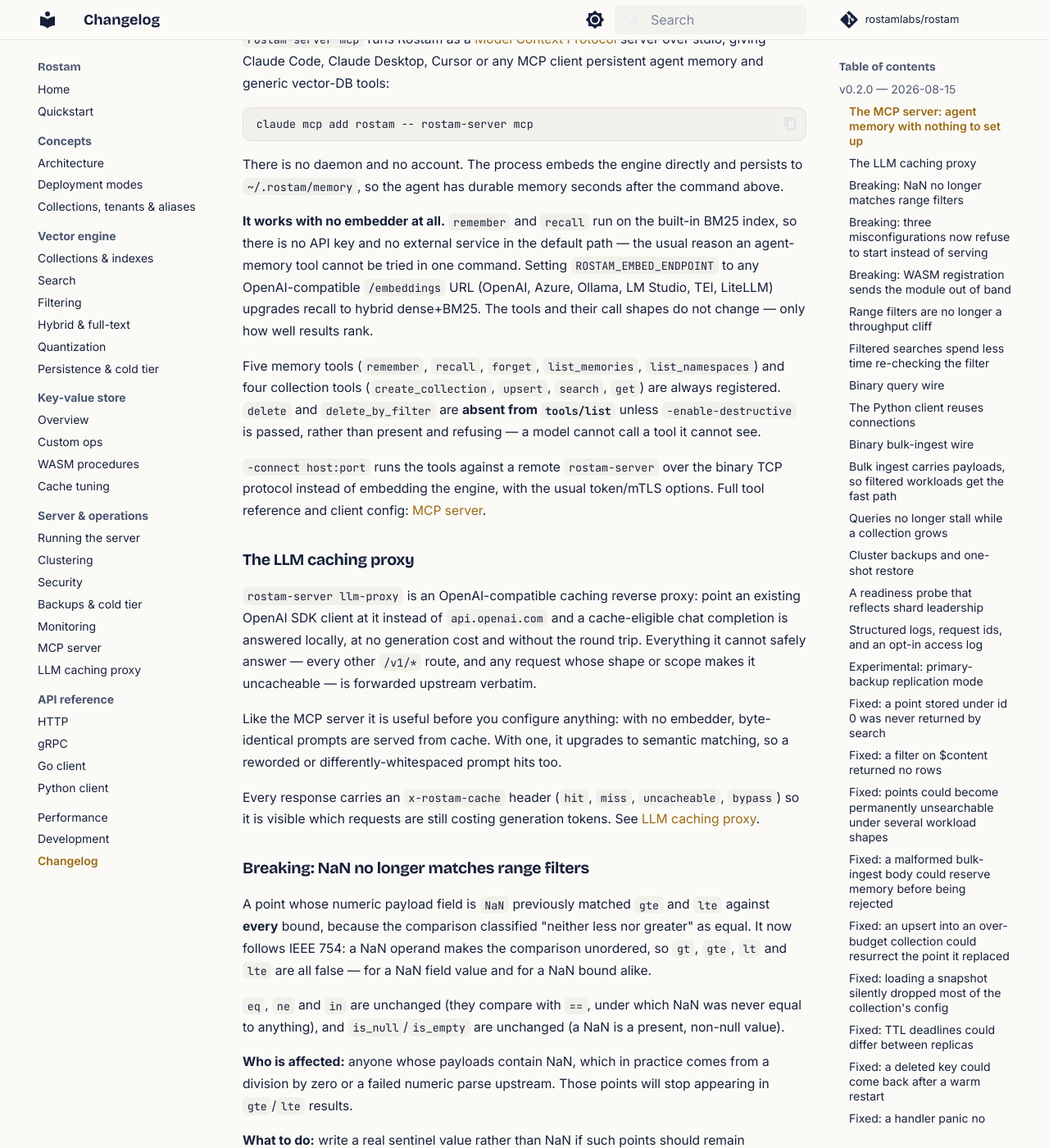
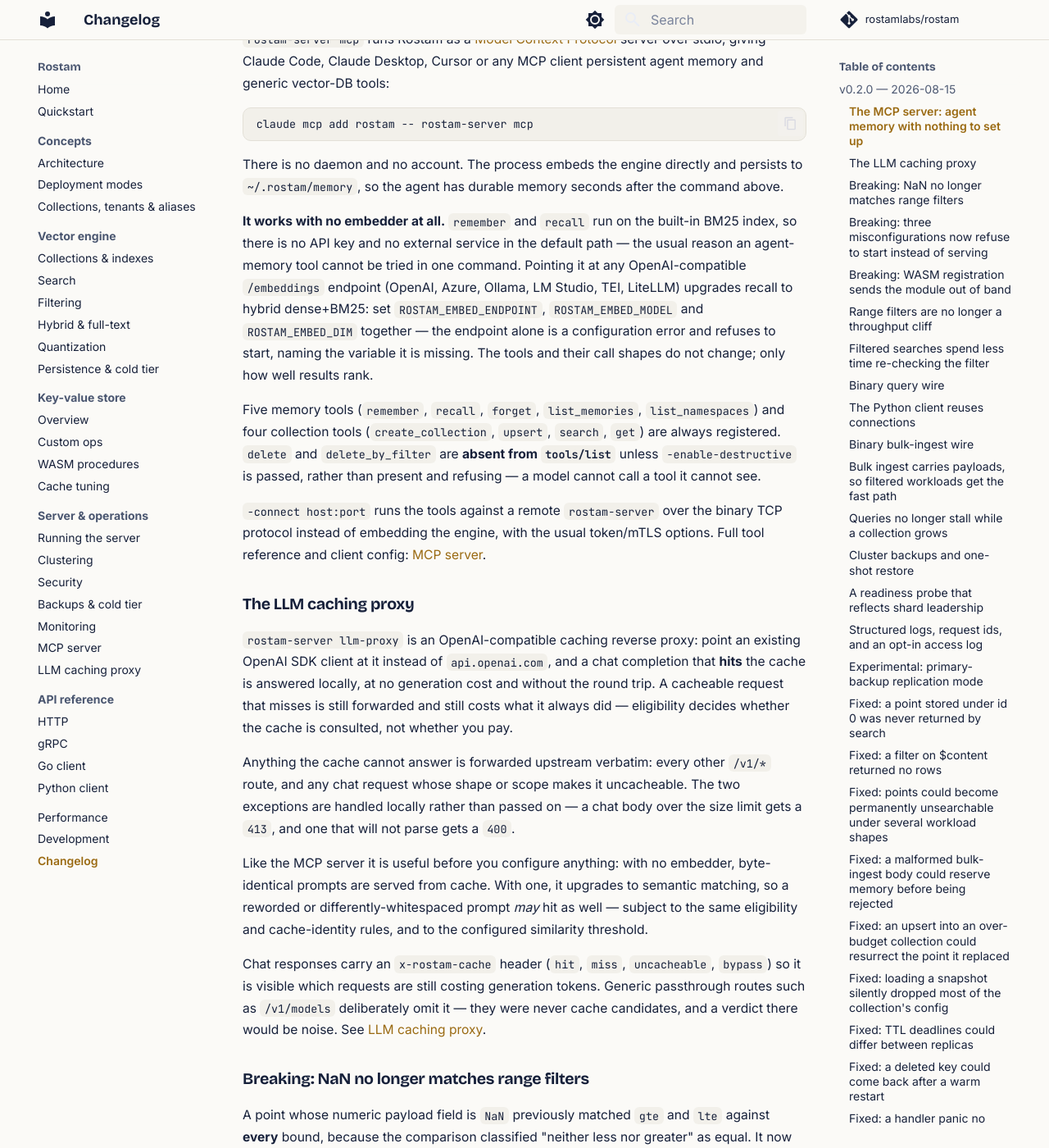
Before and after one commit to Keivan-S/rostam, an MkDocs documentation site: the page built from docs/changelog.md, in a window 1280 px wide and 1400 px high, scrolled down 369 px. Shown: the whole window at 82% size. Built offline with MkDocs 1.6.1 and Material for MkDocs 9.7.7, drawn with Linux system fonts in a browser that asks for light colours; comment, search, counter and statistics services are not loaded.

Commit message:
docs(changelog): correct five overstatements in the new entries
All five verified against the source rather than taken on the reviewers' word:

- The embedder needs ROSTAM_EMBED_MODEL and ROSTAM_EMBED_DIM alongside
  ROSTAM_EMBED_ENDPOINT. The entry described endpoint-only, which is a
  configuration error that refuses to start (cmd/rostam-server/mcp.go:298,302)
  -- release notes describing an unstartable config.
- "Cache-eligible ... is answered locally" conflated eligible with hit. An
  eligible request that misses is forwarded and costs full price; eligibility
  decides whether the cache is consulted, not whether you pay.
- "Everything it cannot answer is forwarded upstream" is wrong for two cases
  handled locally: oversized bodies get 413 and unparseable ones 400
  (llmproxy/proxy.go:157,161,167).
- Semantic matching was stated as a certainty; it is subject to eligibility,
  cache identity and the similarity threshold, so it "may" hit.
- "Every response carries x-rostam-cache" overstates it. Generic passthrough
  routes pass an empty status and the header is only set when non-empty
  (llmproxy/proxy.go:435), so /v1/models has none. llmproxy/doc.go says "every
  chat response" -- the word this entry dropped.

```diff
--- a/docs/changelog.md
+++ b/docs/changelog.md
@@ -23,10 +23,12 @@
 **It works with no embedder at all.** `remember` and `recall` run on the
 built-in BM25 index, so there is no API key and no external service in the
 default path — the usual reason an agent-memory tool cannot be tried in one
-command. Setting `ROSTAM_EMBED_ENDPOINT` to any OpenAI-compatible
-`/embeddings` URL (OpenAI, Azure, Ollama, LM Studio, TEI, LiteLLM) upgrades
-recall to hybrid dense+BM25. The tools and their call shapes do not change —
-only how well results rank.
+command. Pointing it at any OpenAI-compatible `/embeddings` endpoint (OpenAI,
+Azure, Ollama, LM Studio, TEI, LiteLLM) upgrades recall to hybrid dense+BM25:
+set `ROSTAM_EMBED_ENDPOINT`, `ROSTAM_EMBED_MODEL` and `ROSTAM_EMBED_DIM`
+together — the endpoint alone is a configuration error and refuses to start,
+naming the variable it is missing. The tools and their call shapes do not
+change; only how well results rank.
 
 Five memory tools (`remember`, `recall`, `forget`, `list_memories`,
 `list_namespaces`) and four collection tools (`create_collection`, `upsert`,
@@ -42,19 +44,28 @@
 ### The LLM caching proxy
 
 `rostam-server llm-proxy` is an OpenAI-compatible caching reverse proxy: point
-an existing OpenAI SDK client at it instead of `api.openai.com` and a
-cache-eligible chat completion is answered locally, at no generation cost and
-without the round trip. Everything it cannot safely answer — every other
-`/v1/*` route, and any request whose shape or scope makes it uncacheable — is
-forwarded upstream verbatim.
+an existing OpenAI SDK client at it instead of `api.openai.com`, and a chat
+completion that **hits** the cache is answered locally, at no generation cost
+and without the round trip. A cacheable request that misses is still forwarded
+and still costs what it always did — eligibility decides whether the cache is
+consulted, not whether you pay.
+
+Anything the cache cannot answer is forwarded upstream verbatim: every other
+`/v1/*` route, and any chat request whose shape or scope makes it uncacheable.
+The two exceptions are handled locally rather than passed on — a chat body over
+the size limit gets a `413`, and one that will not parse gets a `400`.
 
 Like the MCP server it is useful before you configure anything: with no
 embedder, byte-identical prompts are served from cache. With one, it upgrades
-to semantic matching, so a reworded or differently-whitespaced prompt hits too.
+to semantic matching, so a reworded or differently-whitespaced prompt *may* hit
+as well — subject to the same eligibility and cache-identity rules, and to the
+configured similarity threshold.
 
-Every response carries an `x-rostam-cache` header (`hit`, `miss`,
-`uncacheable`, `bypass`) so it is visible which requests are still costing
-generation tokens. See [LLM caching proxy](server/llm-proxy.md).
+Chat responses carry an `x-rostam-cache` header (`hit`, `miss`, `uncacheable`,
+`bypass`) so it is visible which requests are still costing generation tokens.
+Generic passthrough routes such as `/v1/models` deliberately omit it — they
+were never cache candidates, and a verdict there would be noise. See [LLM
+caching proxy](server/llm-proxy.md).
 
 ### Breaking: NaN no longer matches range filters
 
```
